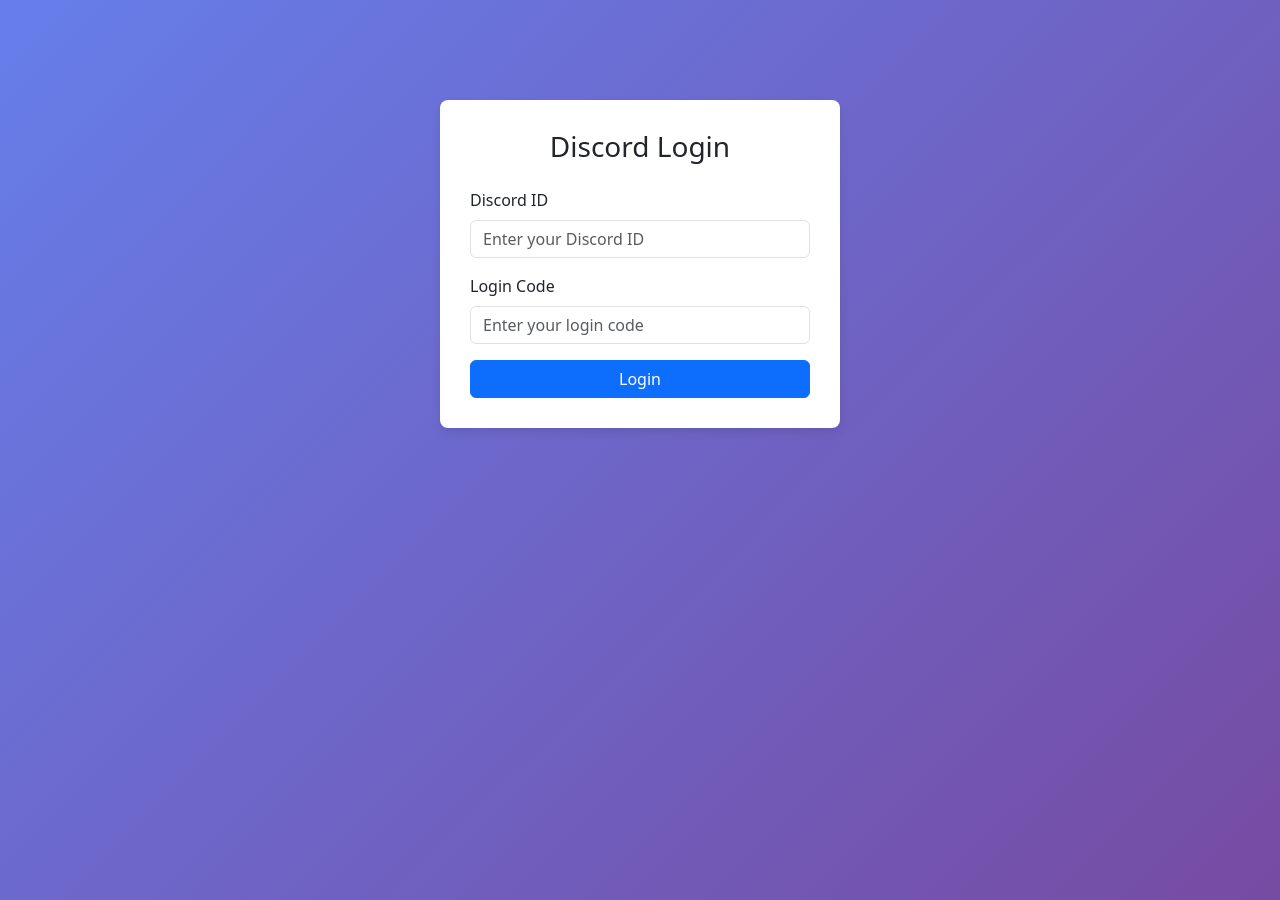
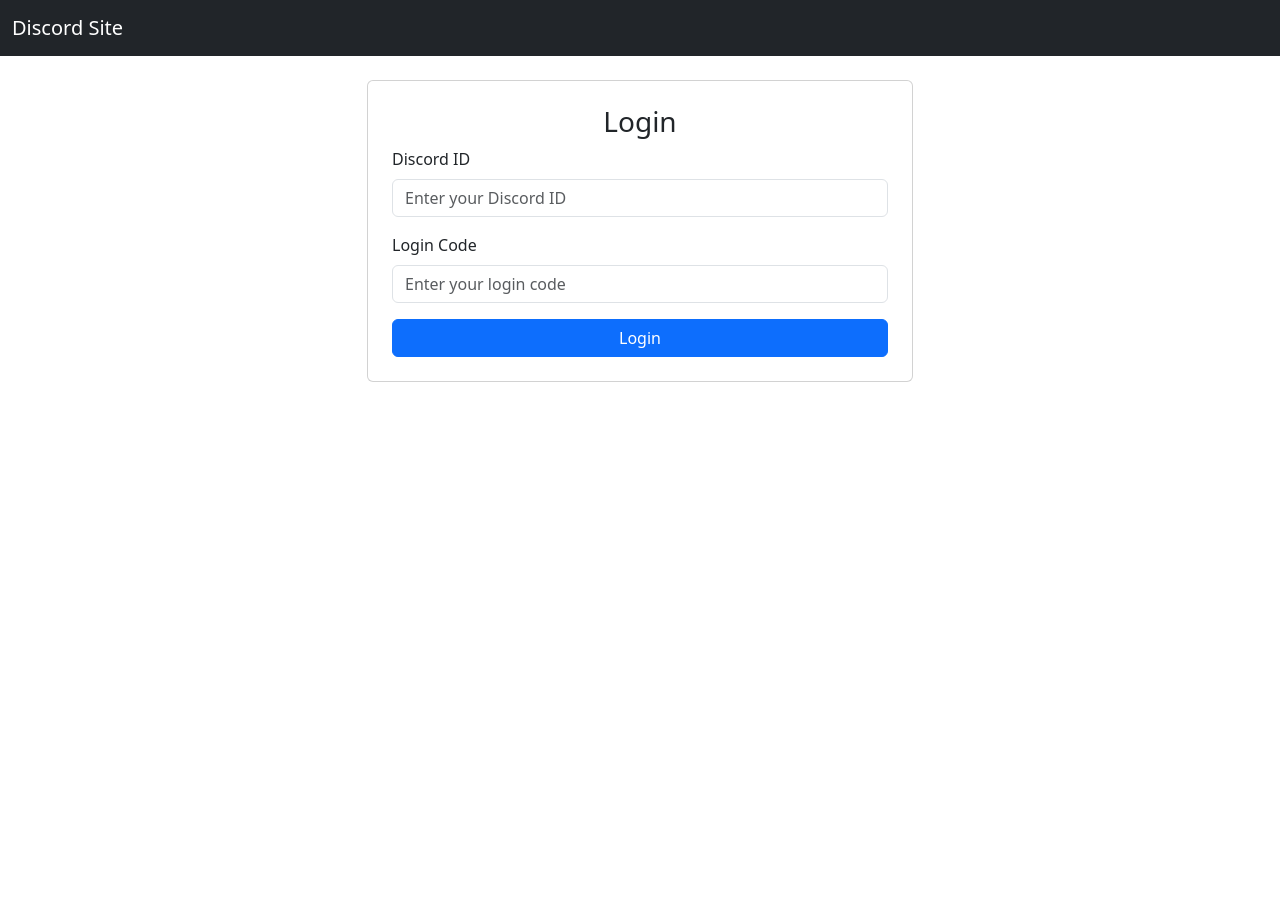
Before and after one commit to sh3lock69/owo-gamble, a Flask app: page /login in a window 1280 px wide. After the commit the page ends 382 px from the top, so only its background shows below. Run offline with Flask 2, Linux system fonts and the light colour scheme.

Commit message:
Update login.html

```diff
--- a/templates/login.html
+++ b/templates/login.html
@@ -1,40 +1,10 @@
-<!DOCTYPE html>
-<html lang="en">
-<head>
-  <meta charset="UTF-8">
-  <meta name="viewport" content="width=device-width, initial-scale=1">
-  <title>Discord Login</title>
-  <!-- Bootstrap CSS -->
-  <link href="https://cdn.jsdelivr.net/npm/bootstrap@5.3.0/dist/css/bootstrap.min.css" rel="stylesheet">
-  <style>
-    body {
-      background: linear-gradient(135deg, #667eea, #764ba2);
-      min-height: 100vh;
-    }
-    .login-container {
-      max-width: 400px;
-      margin: 100px auto;
-      padding: 30px;
-      background-color: #fff;
-      border-radius: 8px;
-      box-shadow: 0 4px 10px rgba(0,0,0,0.1);
-    }
-  </style>
-</head>
-<body>
-  <div class="container">
-    <div class="login-container">
-      <h3 class="text-center mb-4">Discord Login</h3>
-      {% with messages = get_flashed_messages(with_categories=true) %}
-        {% if messages %}
-          {% for category, message in messages %}
-            <div class="alert alert-{{ 'danger' if category=='error' else 'success' }} alert-dismissible fade show" role="alert">
-              {{ message }}
-              <button type="button" class="btn-close" data-bs-dismiss="alert" aria-label="Close"></button>
-            </div>
-          {% endfor %}
-        {% endif %}
-      {% endwith %}
+{% extends "base.html" %}
+{% block title %}Login - Discord Site{% endblock %}
+{% block content %}
+<div class="row justify-content-center">
+  <div class="col-md-6">
+    <div class="card p-4">
+      <h3 class="card-title text-center">Login</h3>
       <form method="POST">
         <div class="mb-3">
           <label for="discord_id" class="form-label">Discord ID</label>
@@ -48,7 +18,5 @@
       </form>
     </div>
   </div>
-  <!-- Bootstrap Bundle with Popper -->
-  <script src="https://cdn.jsdelivr.net/npm/bootstrap@5.3.0/dist/js/bootstrap.bundle.min.js"></script>
-</body>
-</html>
+</div>
+{% endblock %}
```
